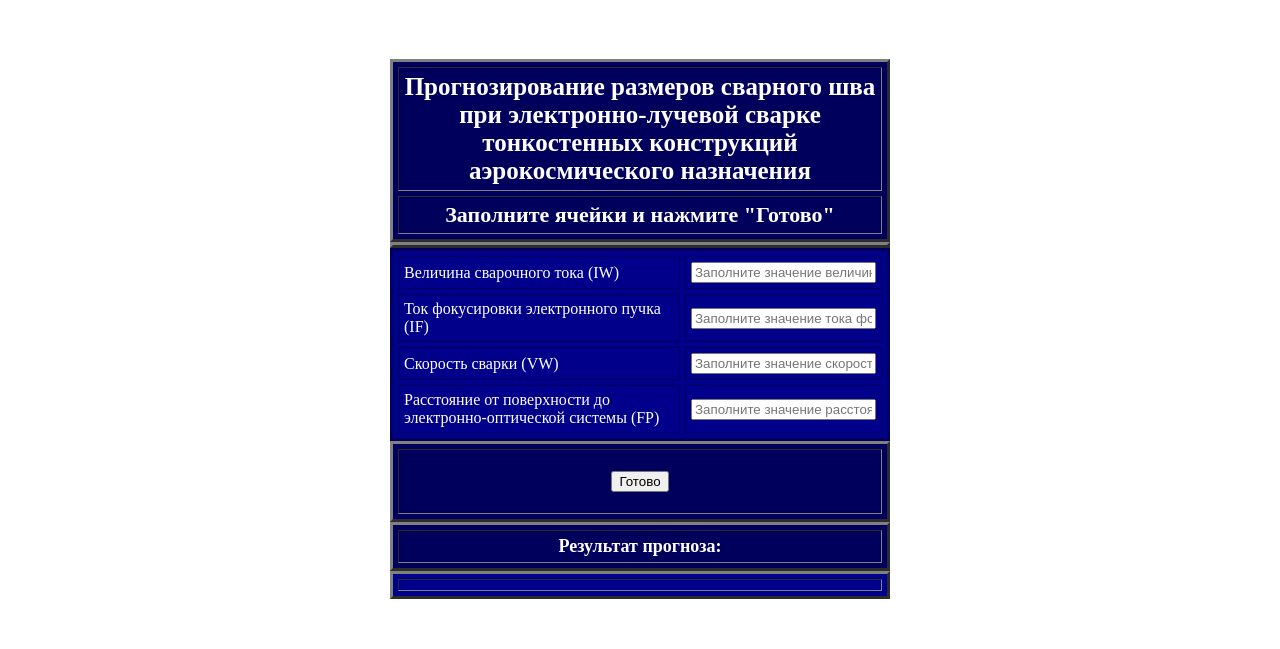
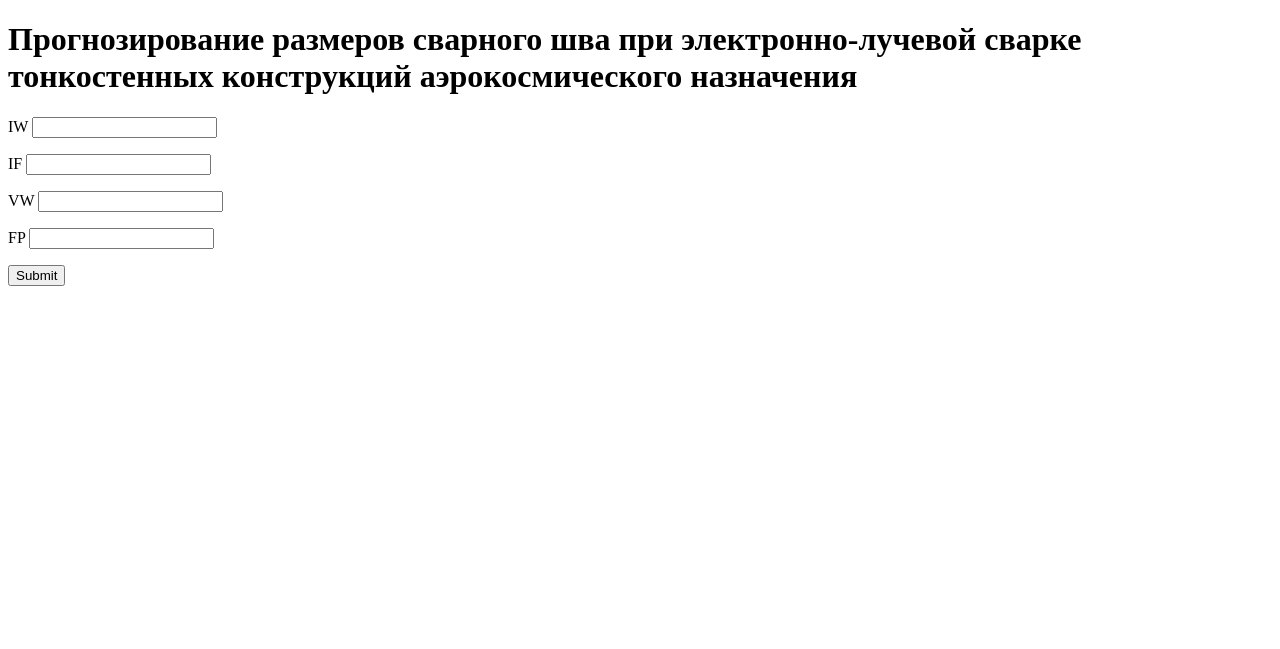
Before and after one commit to KondratykVN/Prognoz_svarki, a Flask app: page / in a window 1280 px wide. Shown: the top 649 px of the page. Run offline with Flask 3, Linux system fonts and the light colour scheme; lists and menus that the app fills with data are empty.

Commit message:
new index

```diff
--- a/templates/index.html
+++ b/templates/index.html
@@ -1,74 +1,34 @@
-<!DOCTYPE HTML PUBLIC "-//W3C//DTD HTML 4.01//EN"
-  "http://www.w3.org/TR/html4/strict.dtd">
-<html>
- <head>
-  <meta http-equiv="Content-Type" content="text/html; charset=utf-8">
-<h3 class="text-muted"><span style="color:#ffffff;"><span style="font-size: 16px;"><span style="font-family: Times New Roman,Times,serif;"><em>Прогнозирование размеров сварного шва</em></span></span></span></h3>
-<table align="center" bgcolor="#00005c" border="3" cellpadding="5" cellspacing="5" dir="ltr" width="500px">
-	<tbody>
-		<tr>
-			<th align="center"><span style="font-family: Times New Roman,Times,serif;"><span style="color: #ffffff;"><span style="font-size: 25px;">Прогнозирование размеров сварного шва<br />
-			при электронно-лучевой сварке тонкостенных конструкций аэрокосмического назначения</span></span></span></th>
-		</tr>
-		<tr>
-			<th><span style="font-size: 22px;"><span style="font-family: Times New Roman,Times,serif;"><span style="color: #ffffff;">Заполните ячейки и нажмите &quot;Готово&quot;</span></span></span></th>
-		</tr>
-	</tbody>
-</table>
+<!DOCTYPE html>
+<html lang="en">
+<head>
+    <meta charset="UTF-8">
+    <title>Title</title>
 </head>
- <body><table align="center" bgcolor="#9933ff" border="3" cellpadding="5" cellspacing="5" dir="ltr" width="500px">
-    <form action="" method="post">
-<table align="center" bgcolor="darkblue" border="3" bordercolor="#00005c" cellpadding="5" cellspacing="5" width="500px">
-	<tbody>
-		<tr>
-			<td><span style="font-size: 16px;"><span style="font-family: Times New Roman,Times,serif;"><span style="color:#ffffff;"><label for="IW">Величина сварочного тока (IW)</label></span></span></span></td>
-			<td><span style="font-size: 16px;"><span style="font-family: Times New Roman,Times,serif;"><input type="float" name="IW" placeholder="Заполните значение величины сварочного тока (IW)" type="float" /></span></span></td>
-		</tr>
-			<tr>
-			<td><span style="font-size: 16px;"><span style="font-family: Times New Roman,Times,serif;"><span style="color:#ffffff;"><label for="IF">Ток фокусировки электронного пучка (IF)</label> </span></span></span></td>
-			<td><span style="font-size: 16px;"><span style="font-family: Times New Roman,Times,serif;"><input name="IF" placeholder="Заполните значение тока фокусировки электронного пучка (IF)" type="float" /></span></span></td>
-		</tr>
-		<tr>
-			<td><span style="font-size: 16px;"><span style="font-family: Times New Roman,Times,serif;"><span style="color:#ffffff;"><label for="VW">Скорость сварки (VW)</label></span></span></span></td>
-			<td><span style="font-size: 16px;"><span style="font-family: Times New Roman,Times,serif;"><input name="VW" placeholder="Заполните значение скорости сварки (VW)" type="float" /></span></span></td>
-		</tr>
-		<tr>
-			<td><span style="font-size: 16px;"><span style="font-family: Times New Roman,Times,serif;"><span style="color:#ffffff;"><label for="FP">Расстояние от поверхности до электронно-оптической системы (FP)</label></span></span></span></td>
-			<td><span style="font-size: 16px;"><span style="font-family: Times New Roman,Times,serif;"><input name="FP" placeholder="Заполните значение расстояния от поверхности до электронно-оптической системы (FP)" type="float" /></span></span></td>
-		</tr>
-	</tbody>
-</table>
+<body>
+    <h1>Прогнозирование размеров сварного шва при электронно-лучевой сварке
+    тонкостенных конструкций аэрокосмического назначения</h1>
+    <form action="post">
+        <p>
+            <label for="IW">IW</label>
+                <input type="text" name="IW">
+        </p>
+        <p>
+            <label for="IF">IF</label>
+                <input type="text" name="IF">
+        </p>
+        <p>
+            <label for="VW">VW</label>
+                <input type="text" name="VW">
+        </p>
+        <p>
+            <label for="FP">FP</label>
+                <input type="text" name="FP">
+        </p>
+        <p>
+            <input type="submit">
+        </p>
 
     </form>
-<table align="center" bgcolor="#00005c" border="3" cellpadding="5" cellspacing="5" width="500px">
-	<tbody>
-		<tr>
-			<td style="text-align: center;"><span style="font-size: 14px;"><span style="font-family: Times New Roman,Times,serif;"><span style="font-size: 16px;"><span style="font-family: Times New Roman,Times,serif;"><p>
-            <input type="submit" value="Готово">
-            </p></span></span></span></span></td>
-		</tr>
-	</tbody>
-</table>
-<table align="center" bgcolor="#00005c" border="3" cellpadding="5" cellspacing="5" width="500px">
-	<tbody>
-		<tr>
-			<th align="center"><span style="font-family: Times New Roman,Times,serif;"><span style="color: #ffffff;"><span style="font-size: 18px;">Результат прогноза:</span></span></span></th>
-		</tr>
-	</tbody>
-</table>
 
-<table align="center" bgcolor="darkblue" border="3" cellpadding="5" cellspacing="5" width="500px">
-	<tbody>
-		<tr>
-			<th align="center"><span style="font-family: Times New Roman,Times,serif;"><span style="color: #ffffff;">{% if message %} </span></span><p><span style="font-family: Times New Roman,Times,serif;"><span style="color: #ffffff;">{{ message }}</span></span></p>
-			<span style="font-family: Times New Roman,Times,serif;"> <span style="color: #ffffff;">{% endif %} </span></span>
-</th>
-		</tr>
-	</tbody>
-</table>
-
-<div>
-<p><span style="color:#ffffff;"><span style="font-family: Times New Roman,Times,serif;"><span class="footer"><em>Приложение разработал:</em></span></span> <span style="font-family: Times New Roman,Times,serif;"><span class="footer"><em><strong>Оксана Кондратюк В.Н.</strong> -&nbsp; слушатель курса &laquo;Data Science&raquo; </em></span></span> <span style="font-family: Times New Roman,Times,serif;"><span class="footer"><em>Образовательного центра Московского государственного технического университета им. Н.Э. Баумана &copy;, </em></span></span> <span style="font-family: Times New Roman,Times,serif;"><span class="footer"><em>2022 г.</em></span></span></span></p>
-</div>
-
-</style>
+</body>
+</html>
```
